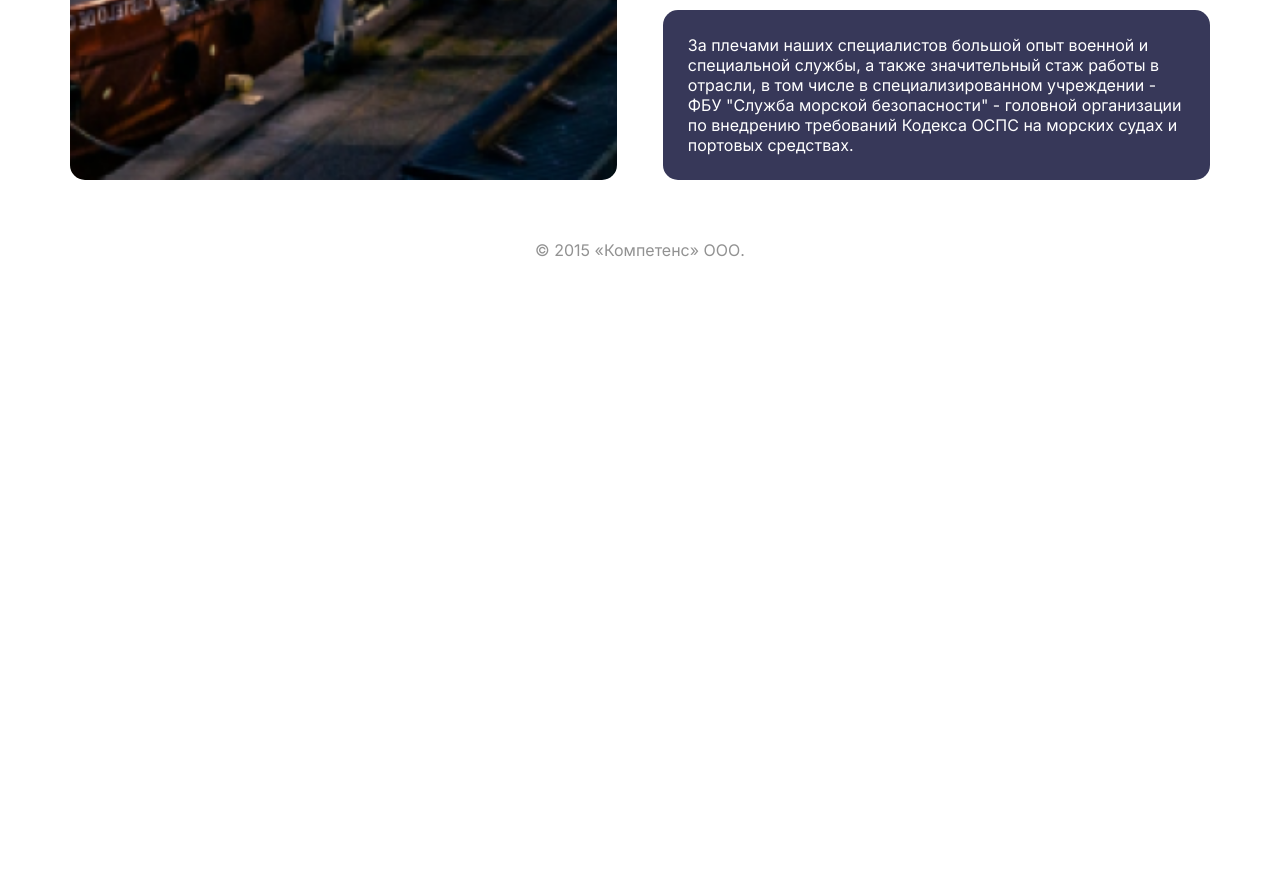
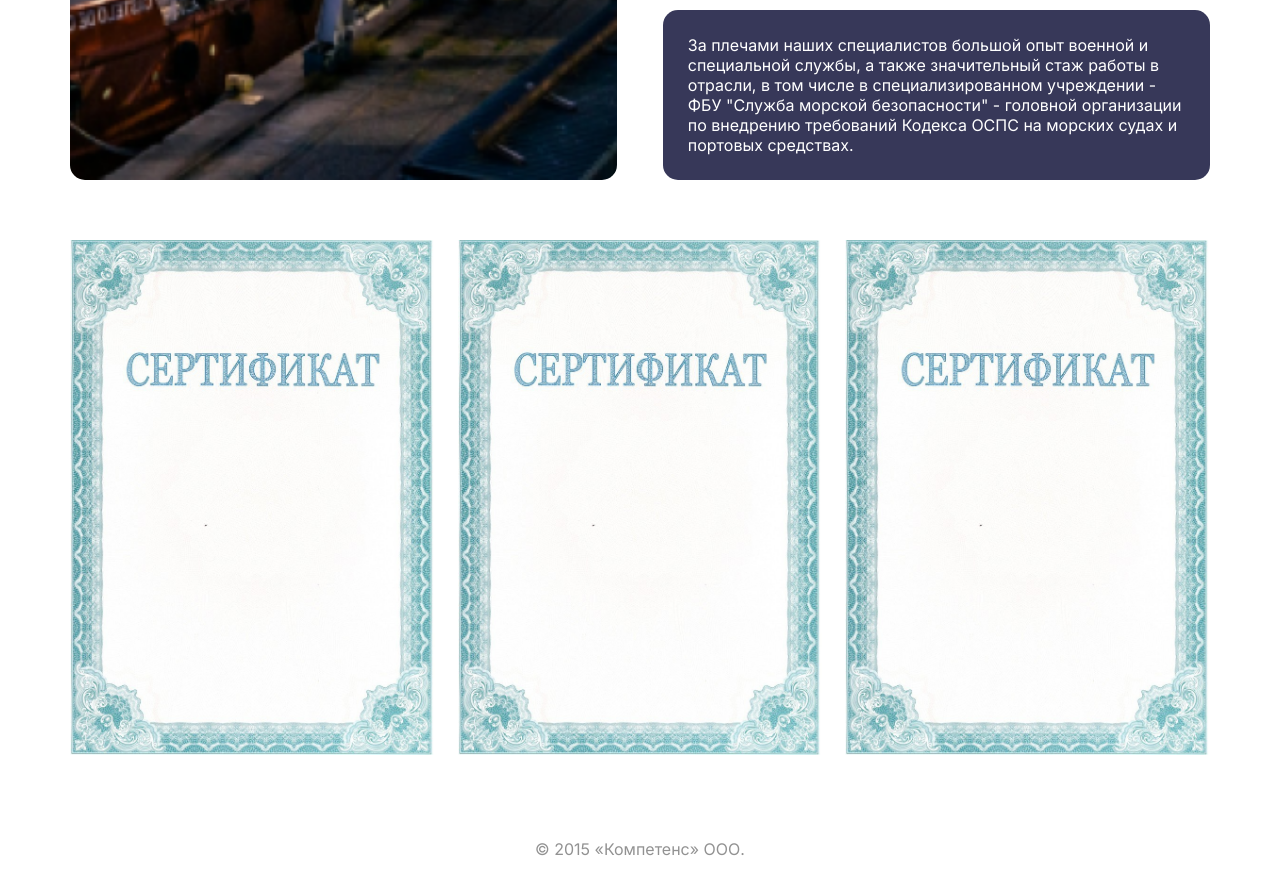
Before and after one commit to Kanat1ch/competence, a PHP site: page /about.html in a window 1280 px wide. Shown: the part 1499-2368 px from the top of the page. Before the commit the page ends 1756 px from the top, so only its background shows below. Run offline with PHP 8.4, Linux system fonts and the light colour scheme.

Commit message:
Add sert block

```diff
--- a/about.html
+++ b/about.html
@@ -65,6 +65,11 @@
         </div>
       </div>
     </div>
+    <div class="images container">
+      <div class="images__item"><img src="./images/sert/sert.jpeg" alt="image"></div>
+      <div class="images__item"><img src="./images/sert/sert.jpeg" alt="image"></div>
+      <div class="images__item"><img src="./images/sert/sert.jpeg" alt="image"></div>
+    </div>
   </main>
 <footer class="footer">© 2015 «Компетенс» ООО.</footer>
 <div class="overlay"></div>
--- a/styles/scss/about.scss
+++ b/styles/scss/about.scss
@@ -142,3 +142,23 @@
     }
   }
 }
+
+.images {
+  margin-top: 60px;
+  display: flex;
+  justify-content: space-between;
+  flex-wrap: wrap;
+
+  &__item {
+    width: 32%;
+    margin-bottom: 20px;
+
+    @media screen and (max-width: 768px) {
+      width: 100%;
+    }
+
+    img {
+      width: 100%;
+    }
+  }
+}
```
Also changed, not shown: images/sert/sert.jpeg (added), styles/css/about.min.css.
